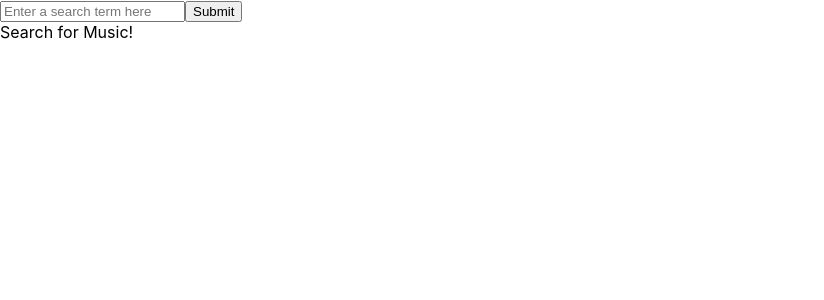
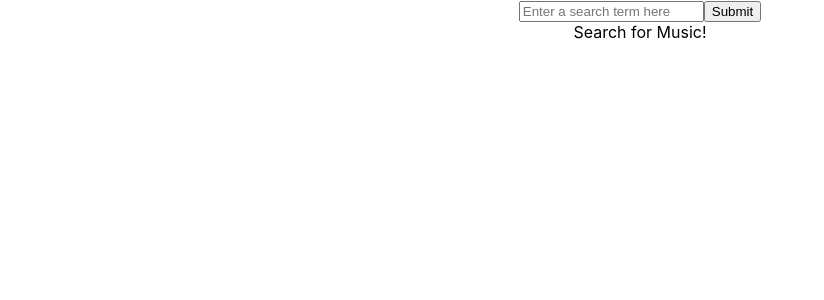
Before and after one commit to MalMWare/music-library, a React (Create React App) app: page / in a window 1280 px wide. Shown: the top 300 px of the page, without its empty margins (0-824 px from the left). Built offline with nearby package versions, Linux system fonts and the light colour scheme; no server answers.

Commit message:
added styling

```diff
--- a/src/App.js
+++ b/src/App.js
@@ -1,9 +1,10 @@
 import { useEffect, useState } from 'react'
 import Gallery from './components/gallery'
 import Search from './components/search'
+import './App.css'
 
 function App(){
-    let [search, setSearch] = useState('Slipknot')
+    let [search, setSearch] = useState('')
     let [message, setMessage] = useState('Search for Music!')
     let [data, setData] = useState([])
 
@@ -24,7 +25,7 @@ function App(){
   useEffect(() => console.log(data), [data])
 
     return (
-        <div>
+        <div className='App'>
             <Search setSearch={setSearch}/>
             {message}
             <Gallery data={data} />
--- a/src/components/galleryItem.js
+++ b/src/components/galleryItem.js
@@ -6,6 +6,7 @@ function GalleryItem(props){
     return (
         <div onClick={() => setView(!view)} style={{'display': 'inline-block'}}>
             {props.data.length > 0 && <p>{props.data[0].artistName}</p>}
+            {props.data.length > 0 && <p>{props.data[0].trackName}</p>}
         </div>
     )
 }
```
